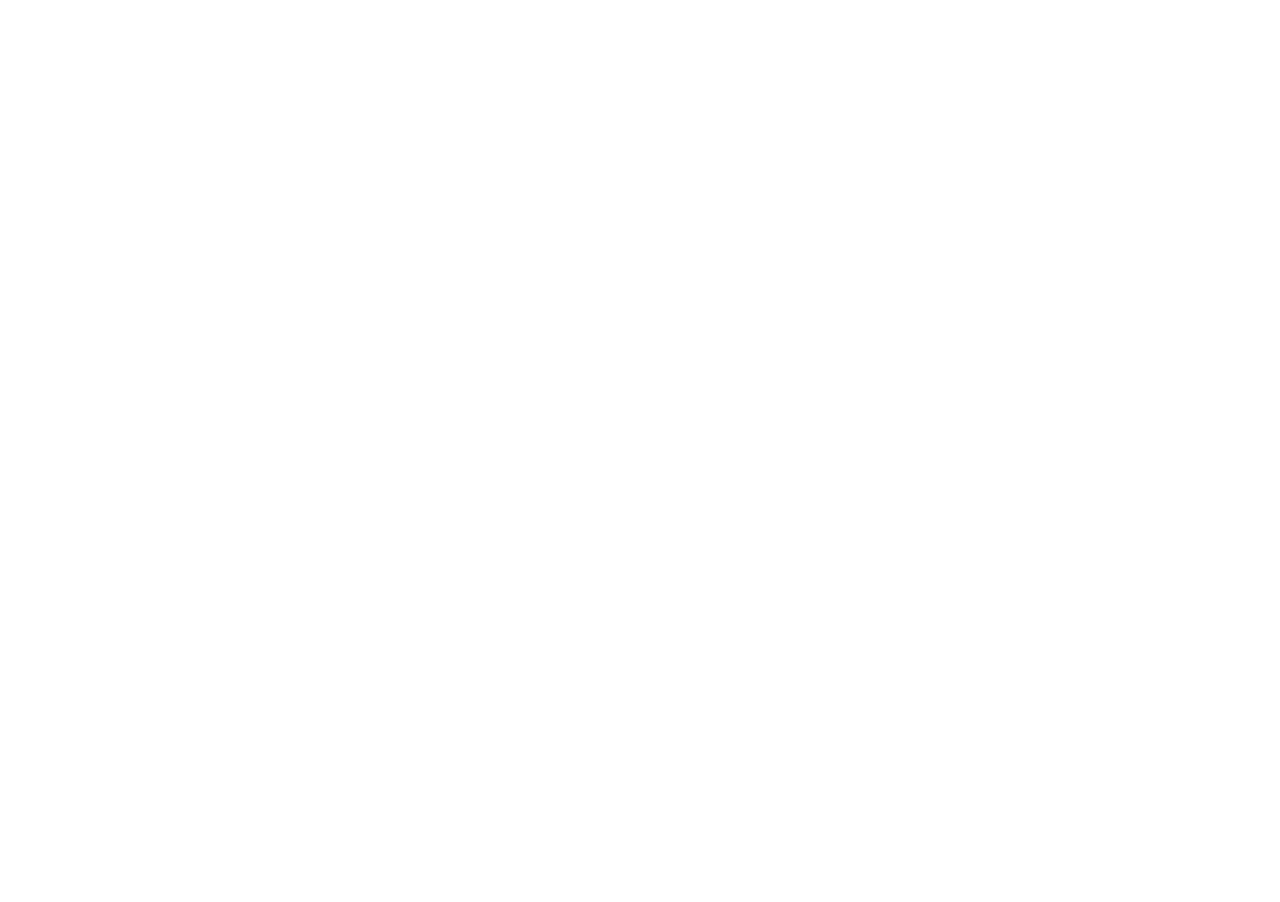
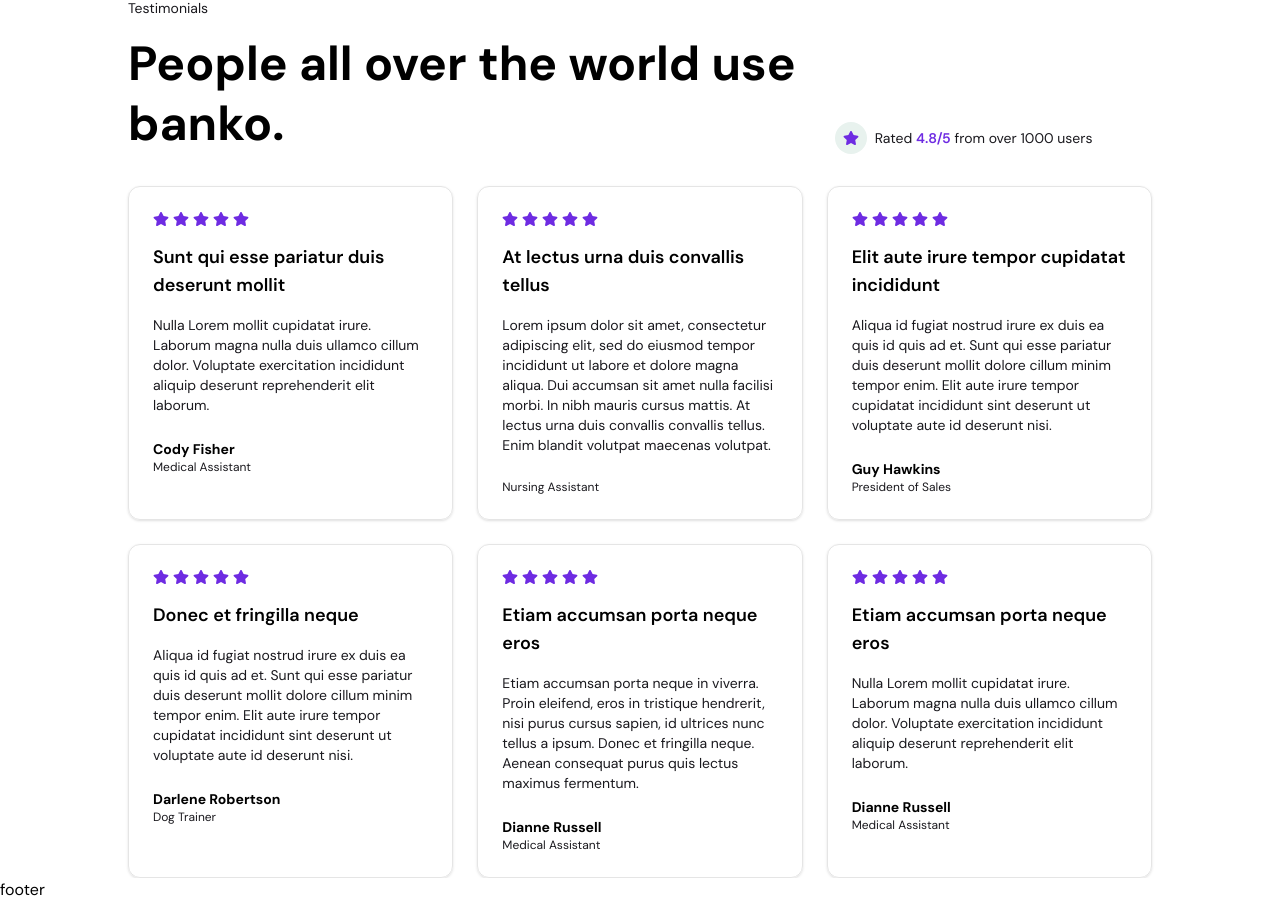
Before and after one commit to abolfazltalebi/MrBank.com, a React (Vite) app: page / in a window 1280 px wide. Shown: the part 4138-5040 px from the top of the page. Before the commit the page ends 4064 px from the top, so only its background shows below. Built offline with nearby package versions, Linux system fonts and the light colour scheme.

Commit message:
Add TestimonialsSection to Home component

```diff
--- a/src/components/Home/Home.jsx
+++ b/src/components/Home/Home.jsx
@@ -3,6 +3,7 @@
 import HeroSection from "./HeroSection";
 import SavingAccountsSection from "./SavingAccountsSection";
 import SendReceiveSection from "./SendReceiveSection";
+import TestimonialsSection from "./TestimonialsSection";
 import ToolsSection from "./ToolsSection";
 export default function Home() {
   return (
@@ -13,6 +14,7 @@
       <SavingAccountsSection />
       <ToolsSection />
       <CardShowcase />
+      <TestimonialsSection />
     </>
   );
 }
--- /dev/null
+++ b/src/components/Home/TestimonialsItems.jsx
@@ -0,0 +1,29 @@
+import { FaStar } from "react-icons/fa";
+import { Testimonials } from "../../constants/Testimonials";
+
+export default function TestimonialsItems() {
+  return (
+    <div className="grid grid-cols-1 sm:grid-cols-2 lg:grid-cols-3 gap-6">
+      {Testimonials.map(({ id, title, text, name, role }) => (
+        <div
+          className="p-6 rounded-xl border border-neutral-200 shadow-sm hover:shadow-md transition-shadow duration-300"
+          key={id}
+        >
+          <div className="flex items-center gap-1 text-primary">
+            {[...Array(5)].map((_, index) => (
+              <FaStar key={index} />
+            ))}
+          </div>
+          <div className="space-y-4 mt-4">
+            <h3 className="text-lg font-semibold">{title}</h3>
+            <p className="text-sm text-muted break-words">{text}</p>
+          </div>
+          <div className="mt-6">
+            <p className="text-sm font-bold">{name}</p>
+            <p className="text-xs text-muted">{role}</p>
+          </div>
+        </div>
+      ))}
+    </div>
+  );
+}
--- /dev/null
+++ b/src/components/Home/TestimonialsSection.jsx
@@ -0,0 +1,11 @@
+import TestimonialsTitle from "./TestimonialsTitle";
+import TestimonialsItems from "./TestimonialsItems";
+
+export default function TestimonialsSection() {
+  return (
+    <section className="px-6 sm:px-12 md:px-32 space-y-8">
+      <TestimonialsTitle />
+      <TestimonialsItems />
+    </section>
+  );
+}
--- /dev/null
+++ b/src/components/Home/TestimonialsTitle.jsx
@@ -0,0 +1,22 @@
+import { FaStar } from "react-icons/fa";
+export default function TestimonialsTitle() {
+  return (
+    <div className="flex flex-col md:flex-row items-start md:items-end gap-6">
+      <div className="w-full md:w-2/3 space-y-4">
+        <p className="text-sm text-muted">Testimonials</p>
+        <h2 className="text-2xl sm:text-4xl md:text-5xl font-bold leading-tight">
+          People all over the world use banko.
+        </h2>
+      </div>
+      <div className="flex items-center gap-2">
+        <div className="w-8 h-8 flex items-center justify-center bg-[#E8F2EE] text-primary rounded-full">
+          <FaStar />
+        </div>
+        <p className="text-sm text-muted">
+          Rated <strong className="font-semibold text-primary">4.8/5</strong>{" "}
+          from over 1000 users
+        </p>
+      </div>
+    </div>
+  );
+}
--- /dev/null
+++ b/src/constants/Testimonials.jsx
@@ -0,0 +1,49 @@
+export const Testimonials = [
+  {
+    id: 1,
+    rating: 5,
+    title: "Sunt qui esse pariatur duis deserunt mollit",
+    text: "Nulla Lorem mollit cupidatat irure. Laborum magna nulla duis ullamco cillum dolor. Voluptate exercitation incididunt aliquip deserunt reprehenderit elit laborum. ",
+    name: "Cody Fisher",
+    role: "Medical Assistant",
+  },
+  {
+    id: 2,
+    rating: 5,
+    title: "At lectus urna duis convallis tellus",
+    text: "Lorem ipsum dolor sit amet, consectetur adipiscing elit, sed do eiusmod tempor incididunt ut labore et dolore magna aliqua. Dui accumsan sit amet nulla facilisi morbi. In nibh mauris cursus mattis. At lectus urna duis convallis convallis tellus. Enim blandit volutpat maecenas volutpat.",
+    role: "Nursing Assistant",
+  },
+  {
+    id: 3,
+    rating: 5,
+    title: "Elit aute irure tempor cupidatat incididunt",
+    text: "Aliqua id fugiat nostrud irure ex duis ea quis id quis ad et. Sunt qui esse pariatur duis deserunt mollit dolore cillum minim tempor enim. Elit aute irure tempor cupidatat incididunt sint deserunt ut voluptate aute id deserunt nisi.",
+    name: "Guy Hawkins",
+    role: "President of Sales",
+  },
+  {
+    id: 4,
+    rating: 5,
+    title: "Donec et fringilla neque",
+    text: "Aliqua id fugiat nostrud irure ex duis ea quis id quis ad et. Sunt qui esse pariatur duis deserunt mollit dolore cillum minim tempor enim. Elit aute irure tempor cupidatat incididunt sint deserunt ut voluptate aute id deserunt nisi.",
+    name: "Darlene Robertson",
+    role: "Dog Trainer",
+  },
+  {
+    id: 5,
+    rating: 5,
+    title: "Etiam accumsan porta neque eros",
+    text: "Etiam accumsan porta neque in viverra. Proin eleifend, eros in tristique hendrerit, nisi purus cursus sapien, id ultrices nunc tellus a ipsum. Donec et fringilla neque. Aenean consequat purus quis lectus maximus fermentum.",
+    name: "Dianne Russell",
+    role: "Medical Assistant",
+  },
+  {
+    id: 6,
+    rating: 5,
+    title: "Etiam accumsan porta neque eros",
+    text: "Nulla Lorem mollit cupidatat irure. Laborum magna nulla duis ullamco cillum dolor. Voluptate exercitation incididunt aliquip deserunt reprehenderit elit laborum. ",
+    name: "Dianne Russell",
+    role: "Medical Assistant",
+  },
+];
```
